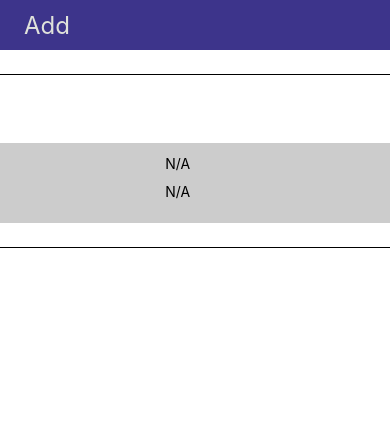
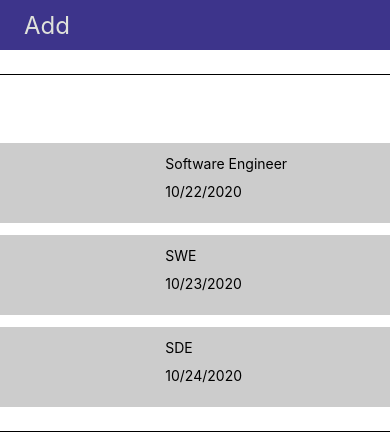
Before and after one commit to Job-App/Job-App, a React Native app: screen / in a window 390 px wide. Shown: the top 446 px of the page. Built offline with nearby package versions, Linux system fonts and the light colour scheme; what react-native would draw is missing.

Commit message:
Cards can now accept object data

```diff
--- a/src/components/Folders/Folders.js
+++ b/src/components/Folders/Folders.js
@@ -2,7 +2,6 @@ import React from 'react';
 import {
   View,
   Text,
-  TouchableOpacity,
   StyleSheet,
   Dimensions,
 } from 'react-native';
@@ -11,11 +10,40 @@ import Cards from './../Cards/Cards';
 
 const {width, height} = Dimensions.get('screen');
 
+const mapCards = () => {
+    const arr = [{
+        id: 1,
+        company: "Apple",
+        title: "Software Engineer",
+        closing: "10/22/2020"
+    },{
+        id: 2,
+        company: "Google",
+        title: "SWE",
+        closing: "10/23/2020"
+    },{
+        id: 3,
+        company: "Netflix",
+        title: "SDE",
+        closing: "10/24/2020"
+    }]
+
+    return arr.map((item) => {
+        return (
+            <Cards
+            id={item.id}
+            company={item.company}
+            title={item.title}
+            closing={item.closing} />
+        );
+    });
+}
+
 const Folders = (props) => {
     return(
         <View style={styles.container}>
             <Text style={[styles.text,styles.title]}>{props.name}</Text>
-            <Cards />
+            {mapCards()}
         </View>
     )
 }
```
